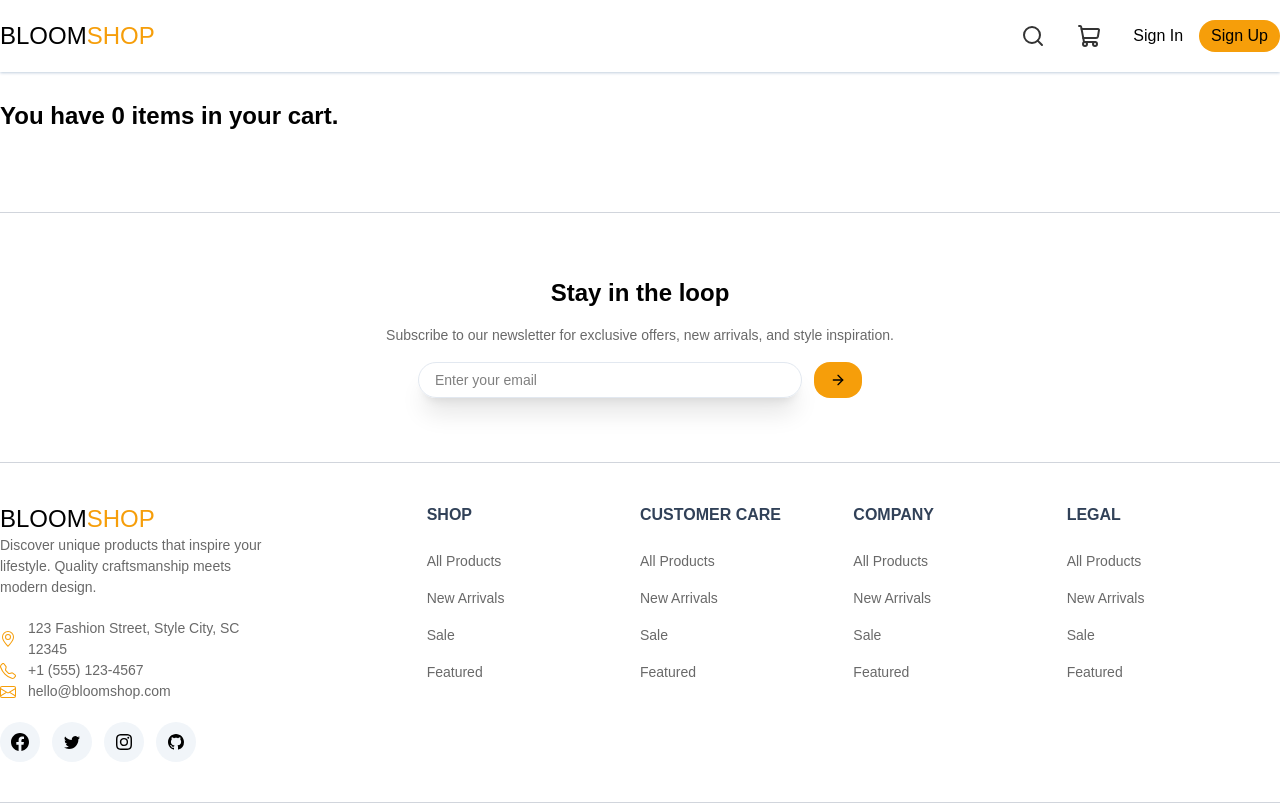
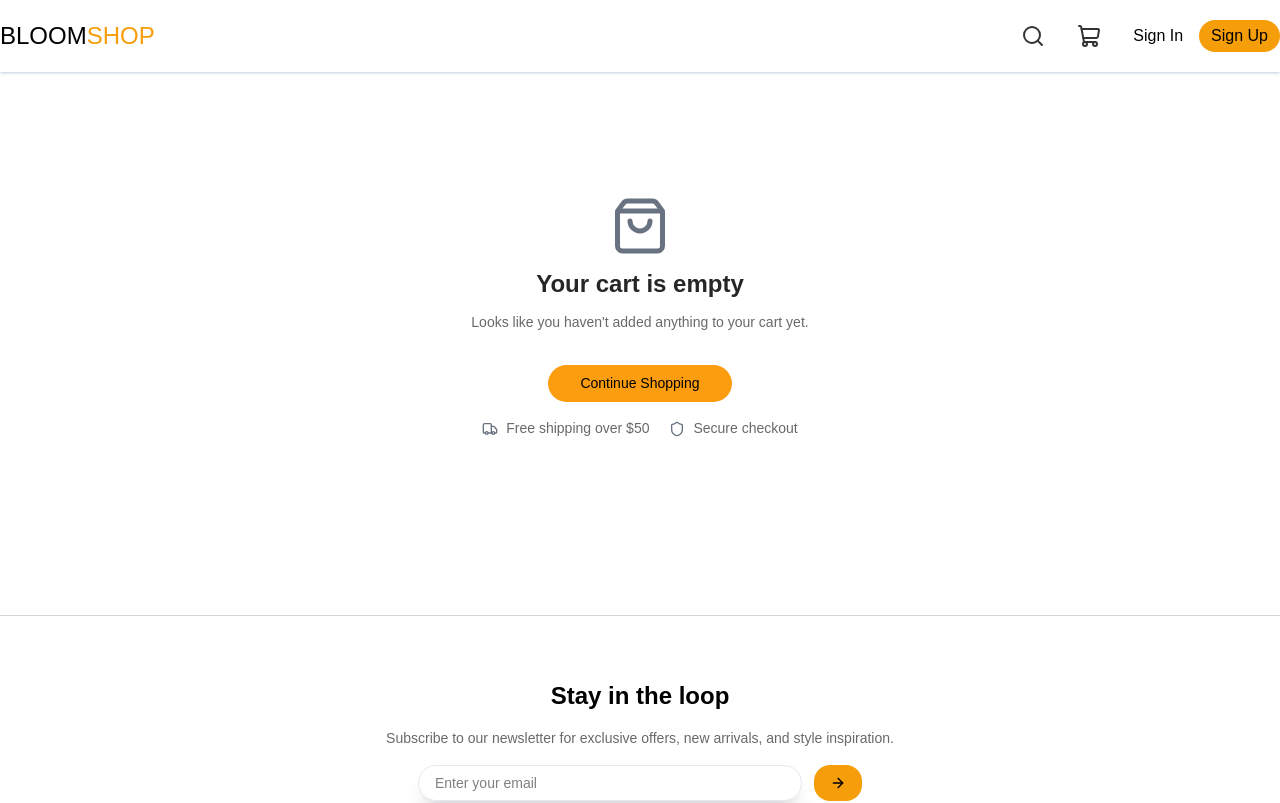
Before and after one commit to marouf-0082/e-commerce-1, a React (Vite) app: page /cart in a window 1280 px wide. Shown: the top 803 px of the page. Built offline with nearby package versions, Linux system fonts and the light colour scheme.

Commit message:
feat: implement EmptyCart component and update Cart page to handle empty cart state

```diff
--- a/src/components/cartItem/CartItem.tsx
+++ b/src/components/cartItem/CartItem.tsx
@@ -22,7 +22,7 @@ function CartItem({ id, qty }: ICartItem) {
   }, []);
 
   return (
-    <div className="flex gap-5 mt-4">
+    <div className="flex gap-5">
       <div className="w-28 h-25 rounded-3xl overflow-hidden">
         <img
           src={product?.image}
@@ -59,6 +59,7 @@ function CartItem({ id, qty }: ICartItem) {
                 type="number"
                 value={qty}
                 className="w-13 text-center outline-none"
+                readOnly
               />
             </span>
             <Button
--- /dev/null
+++ b/src/components/emptyCart/EmptyCart.tsx
@@ -0,0 +1,39 @@
+import { ShoppingBag, Truck, Shield } from "lucide-react";
+import { Link } from "react-router-dom";
+import { Container } from "../container/Container";
+
+function EmptyCart() {
+  return (
+    <div className="py-24">
+      <Container>
+        <div>
+          <div className="flex flex-col justify-center items-center gap-3 mb-8">
+            <ShoppingBag size={60} color="#697280" />
+            <h2 className="text-2xl text-[#262626] font-semibold">
+              Your cart is empty
+            </h2>
+            <p>Looks like you haven't added anything to your cart yet.</p>
+          </div>
+          <div className="flex items-center flex-col justify-center">
+            <Link
+              to={"/"}
+              className="px-8 py-2 bg-[#FC9D0F] rounded-3xl text-[14px] hover:bg-[#fda41d]"
+            >
+              Continue Shopping
+            </Link>
+            <div className="flex gap-5 mt-4">
+              <div className="flex gap-2 items-center">
+                <Truck size={16} color="#697280"/> <p>Free shipping over $50</p>
+              </div>
+              <div className="flex gap-2 items-center">
+                <Shield size={16} color="#697280"/> <p>Secure checkout</p>
+              </div>
+            </div>
+          </div>
+        </div>
+      </Container>
+    </div>
+  );
+}
+
+export default EmptyCart;
--- a/src/components/header/Nav.tsx
+++ b/src/components/header/Nav.tsx
@@ -16,7 +16,7 @@ function Nav() {
             <div className="flex items-center">
               <Search color="#333333" />
             </div>
-            <div className="flex items-center relative">
+            <div className="flex items-center relative cursor-pointer">
               <NavLink to={"/cart"}>
                 <ShoppingCart color="#333333" />
               </NavLink>
--- a/src/pages/Cart.tsx
+++ b/src/pages/Cart.tsx
@@ -5,8 +5,11 @@ import { Trash, ArrowLeft } from "lucide-react";
 import CartItem from "../components/cartItem/CartItem";
 import Button from "../ui/Button";
 import OrderSummary from "../components/ordersummary/OrderSummary";
+import EmptyCart from "../components/emptyCart/EmptyCart";
+import React from "react";
 function Cart() {
   const { cartQty, cartItems, handleClearAll } = useCartContextProvider();
+  console.log(cartItems.length);
   return (
     <div className="mt-25 mb-20">
       <Container>
@@ -34,8 +37,8 @@ function Cart() {
                 </Link>
               </div>
             </div>
-            <div className="grid grid-cols-3 mt-5 gap-5">
-              <div className="col-span-2 p-6 border border-gray-200 rounded-3xl shadow">
+            <div className="grid grid-cols-3 mt-5 gap-6">
+              <div className="col-span-2 p-6 self-start border border-gray-200 rounded-3xl shadow">
                 <div className="flex items-center justify-between ">
                   <h3 className="text-[18px] text-[#262626] font-bold">
                     Cart Items
@@ -53,19 +56,20 @@ function Cart() {
                     </Button>
                   </div>
                 </div>
-                {cartItems.map((item) => (
-                  <CartItem {...item} key={item.id} />
+                {cartItems.map((item, index) => (
+                  <React.Fragment key={item.id}>
+                    <CartItem {...item} />
+                    {index !== cartItems.length - 1 &&  <hr className="border-gray-200 my-4"/>}
+                  </React.Fragment>
                 ))}
               </div>
               <div className="col-span-1 h-96 p-6 border border-gray-200 rounded-3xl shadow sticky top-1/12">
-                <OrderSummary/>
+                <OrderSummary />
               </div>
             </div>
           </div>
         ) : (
-          <h2 className="text-2xl font-semibold">
-            You have {cartQty} items in your cart.
-          </h2>
+          <EmptyCart />
         )}
       </Container>
     </div>
```
